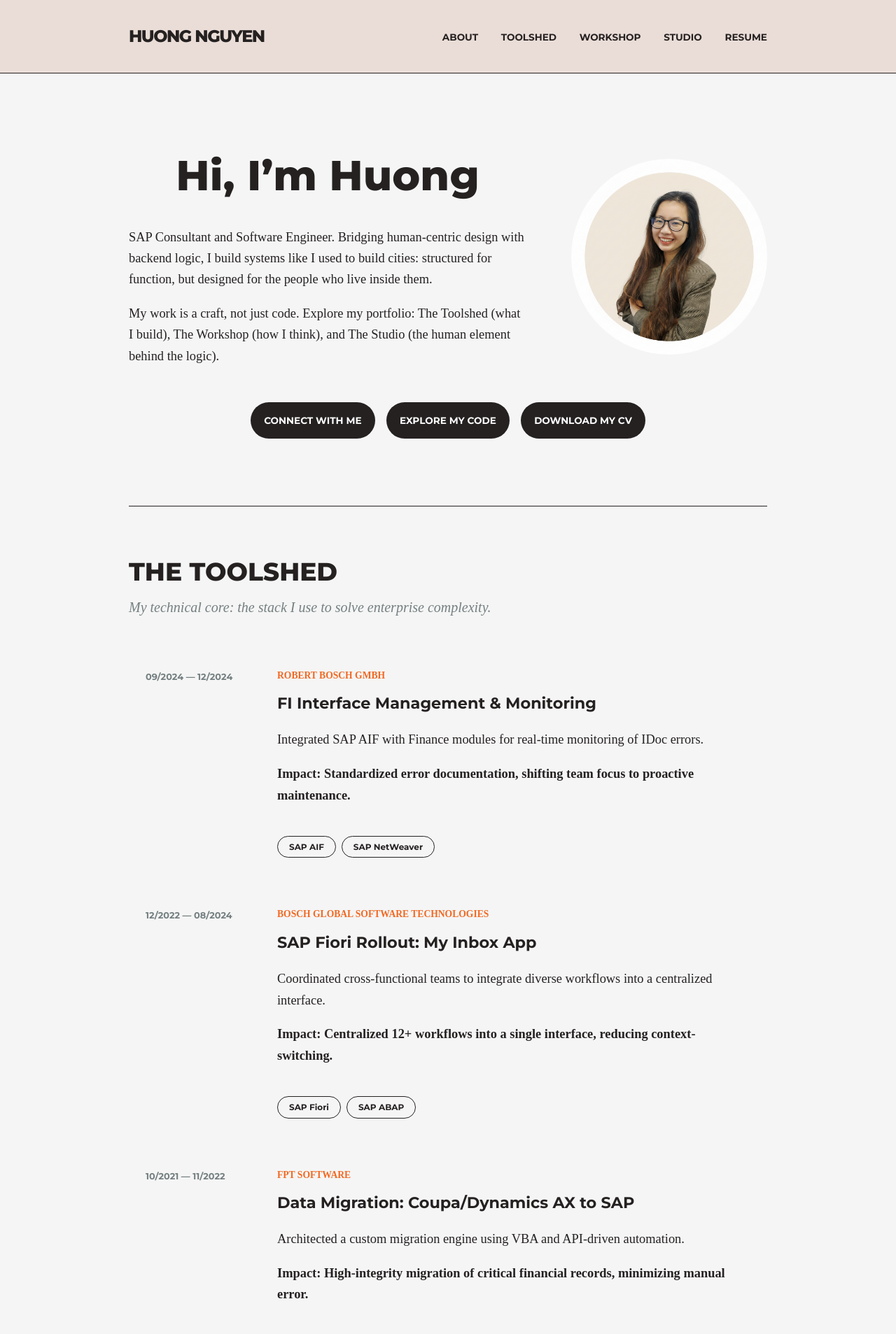
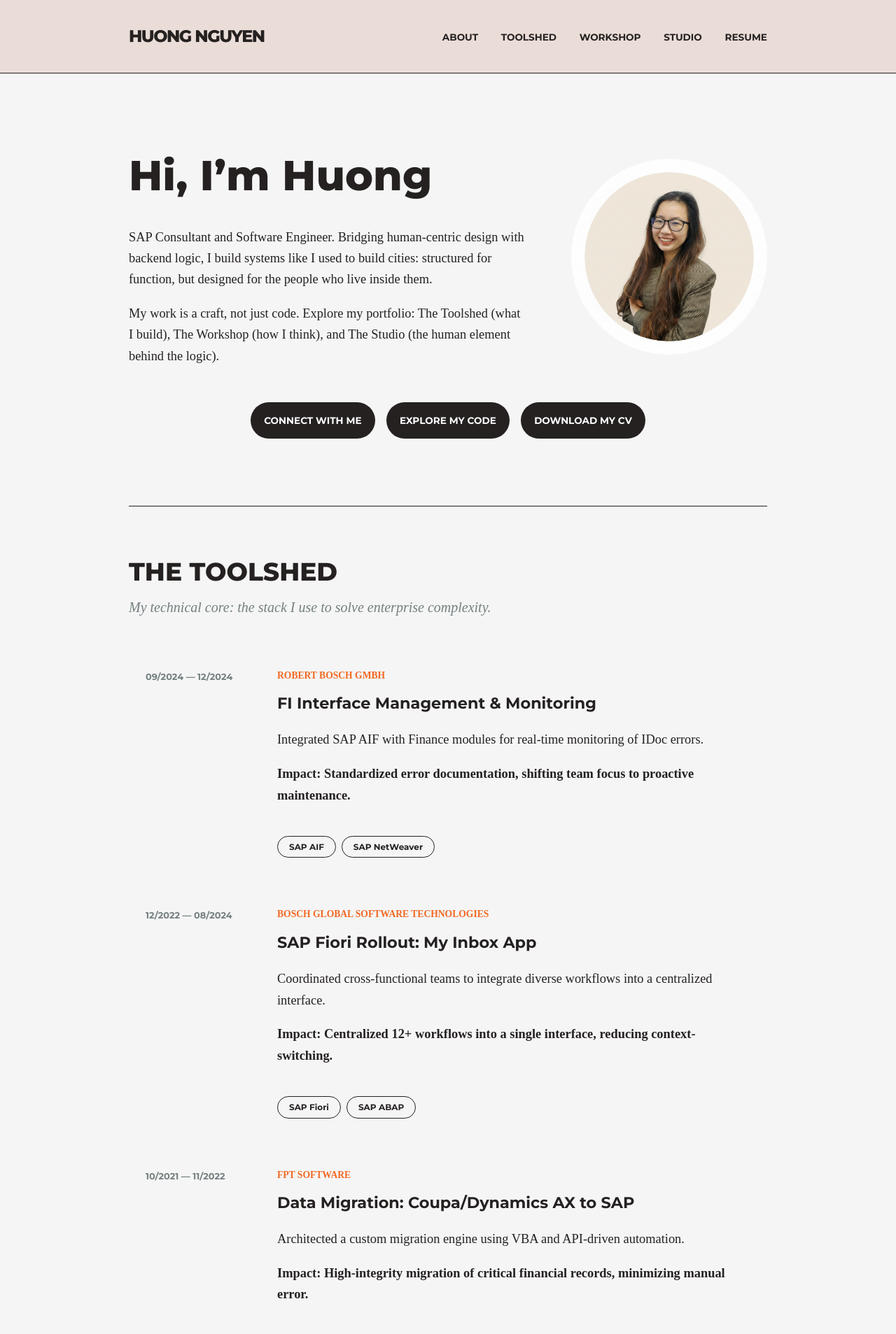
Before and after one commit to huongntn/portfolio-website, a Jekyll site: the page built from index.html, in a window 1280 px wide. Shown: the top 1907 px of the page at 70% size. Built offline with Jekyll 4.4.1, drawn with Linux system fonts in a browser that asks for light colours; some web fonts are replaced.

Commit message:
Update style.css

```diff
--- a/assets/css/style.css
+++ b/assets/css/style.css
@@ -34,7 +34,6 @@ header { background-color: var(--menu-sand); border-bottom: 1px solid var(--text
 .hero-container { display: flex; flex-direction: column; padding: 6rem 0; }
 .hero-wrapper { display: flex; flex-direction: row; justify-content: space-between; align-items: center; gap: 4rem; }
 .hero-text { flex: 1; text-align: left; }
-.hero-text h1 { text-align: center; width: 100% }
 .hero-buttons { display: flex; flex-direction: row; flex-wrap: nowrap; gap: 1rem; margin-top: 2rem; justify-content: center; width: 100% }
 h1 { font-family: var(--font-headers); font-weight: 800; font-size: 3.75rem; margin: 0 0 1.5rem 0; }
 
```
